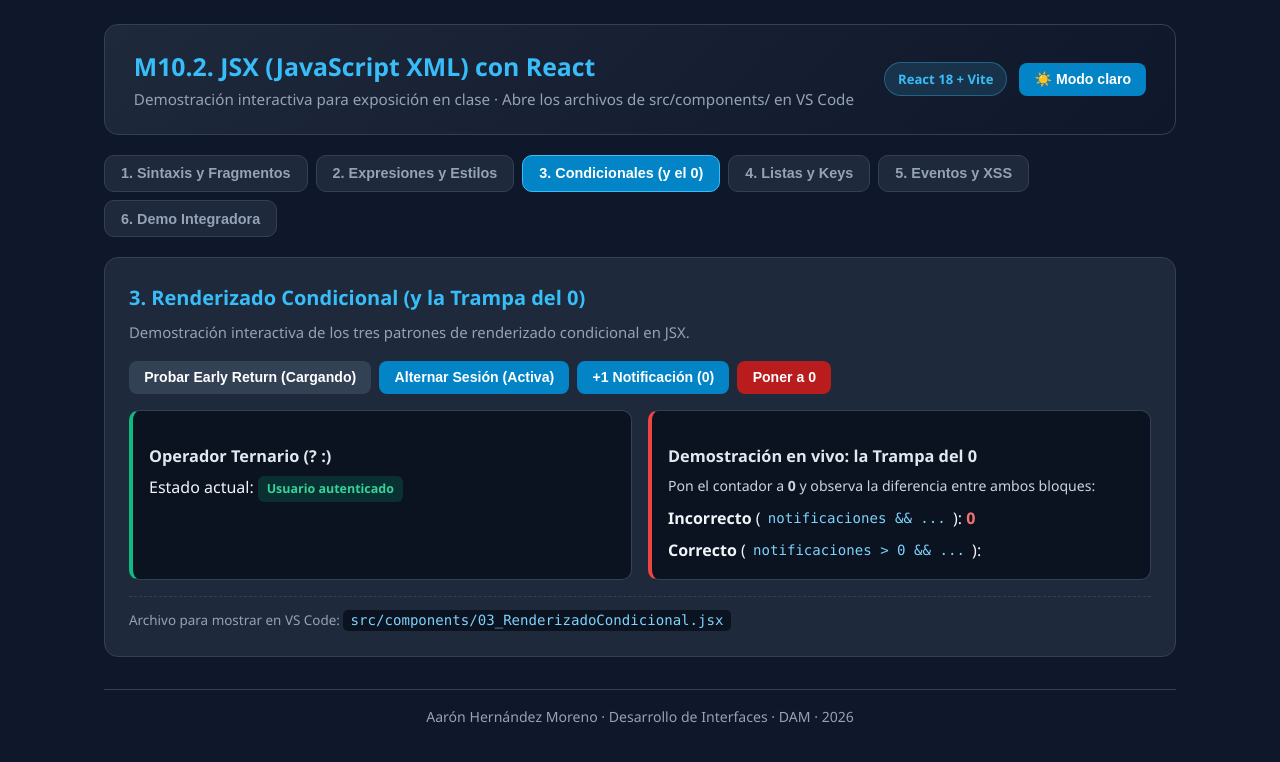
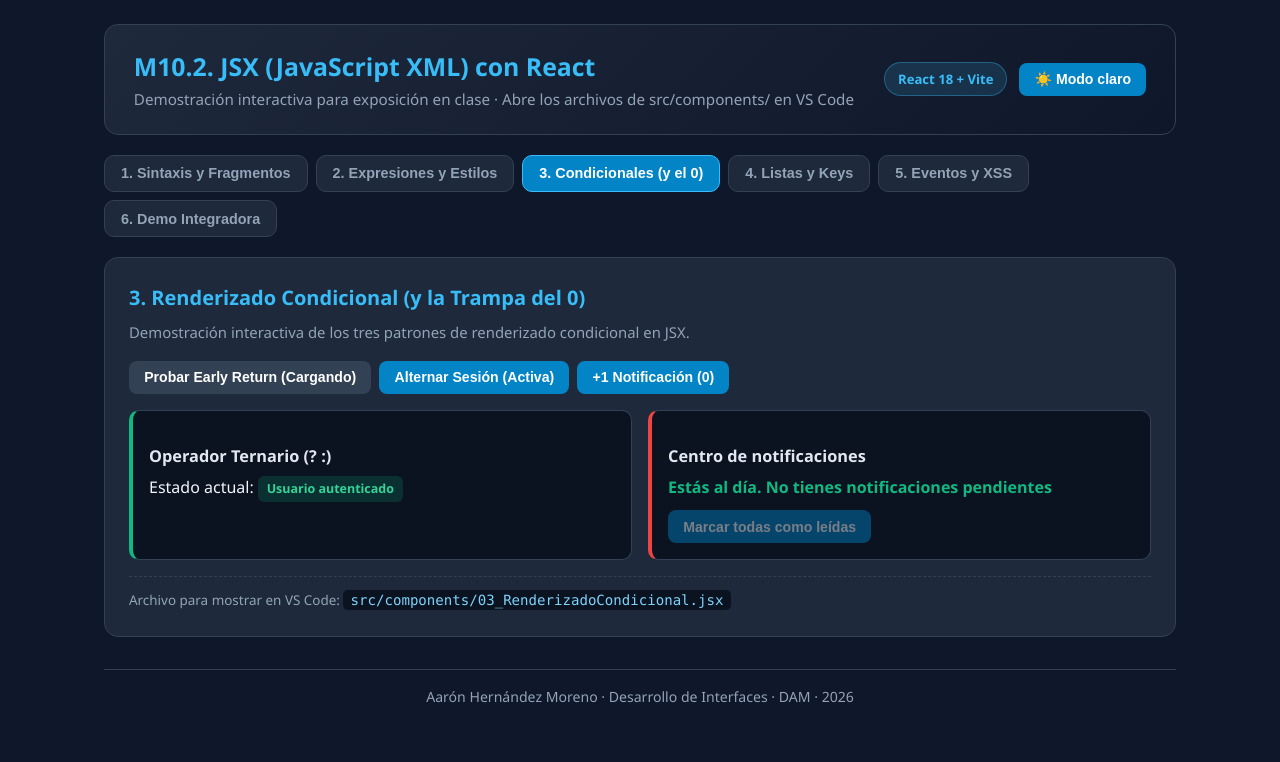
Before and after one commit to aaronhernandez20/M10_2_JSX_React_Demo, a React (Vite) app: page / in a window 1280 px wide. Both pictures are taken after a click on the button "3. Condicionales (y el 0)". Shown: the top 762 px of the page. Built offline with nearby package versions, Linux system fonts and the light colour scheme.

Commit message:
fix: ticket 04 corregida la trampa del 0 y botón marcar todas como leídas

```diff
--- a/src/components/03_RenderizadoCondicional.jsx
+++ b/src/components/03_RenderizadoCondicional.jsx
@@ -47,9 +47,6 @@ export default function RenderizadoCondicional() {
         <button type="button" className="btn" onClick={() => setNotificaciones((n) => n + 1)}>
           +1 Notificación ({notificaciones})
         </button>
-        <button type="button" className="btn btn-danger" onClick={() => setNotificaciones(0)}>
-          Poner a 0
-        </button>
       </div>
 
       <div className="grid-2">
@@ -66,27 +63,31 @@ export default function RenderizadoCondicional() {
           </p>
         </div>
 
-        {/* 3. OPERADOR && — COMPARATIVA CON Y SIN LA TRAMPA DEL 0 */}
+        {/* 3. OPERADOR && CORREGIDO: comparación explícita con > 0 */}
         <div className="box box-danger">
-          <h3>Demostración en vivo: la Trampa del 0</h3>
-          <p style={{ fontSize: '0.88rem', color: 'var(--text-soft)', marginBottom: '0.5rem' }}>
-            Pon el contador a <strong>0</strong> y observa la diferencia entre ambos bloques:
-          </p>
+          <h3>Centro de notificaciones</h3>
 
-          <p>
-            <strong>Incorrecto</strong> (<code className="code-inline">notificaciones &amp;&amp; ...</code>):{' '}
-            {/* BUG INTENCIONADO CON FINES DIDÁCTICOS: cuando vale 0, pinta "0" */}
-            <span style={{ color: '#f87171', fontWeight: 'bold' }}>
-              {notificaciones && <span>Tienes {notificaciones} avisos</span>}
-            </span>
-          </p>
+          {notificaciones > 0 && (
+            <p style={{ color: 'var(--amber)', fontWeight: 'bold' }}>
+              Tienes {notificaciones} notificaciones pendientes
+            </p>
+          )}
 
-          <p style={{ marginTop: '0.4rem' }}>
-            <strong>Correcto</strong> (<code className="code-inline">notificaciones &gt; 0 &amp;&amp; ...</code>):{' '}
-            <span style={{ color: '#34d399', fontWeight: 'bold' }}>
-              {notificaciones > 0 && <span>Tienes {notificaciones} avisos</span>}
-            </span>
-          </p>
+          {notificaciones === 0 && (
+            <p style={{ color: 'var(--green)', fontWeight: 'bold' }}>
+              Estás al día. No tienes notificaciones pendientes
+            </p>
+          )}
+
+          <button
+            type="button"
+            className="btn"
+            style={{ marginTop: '0.6rem' }}
+            disabled={notificaciones === 0}
+            onClick={() => setNotificaciones(0)}
+          >
+            Marcar todas como leídas
+          </button>
         </div>
       </div>
 
--- a/src/index.css
+++ b/src/index.css
@@ -290,3 +290,8 @@ body {
   color: var(--muted);
   font-size: 0.88rem;
 }
+
+.btn:disabled {
+  opacity: 0.45;
+  cursor: not-allowed;
+}
```
